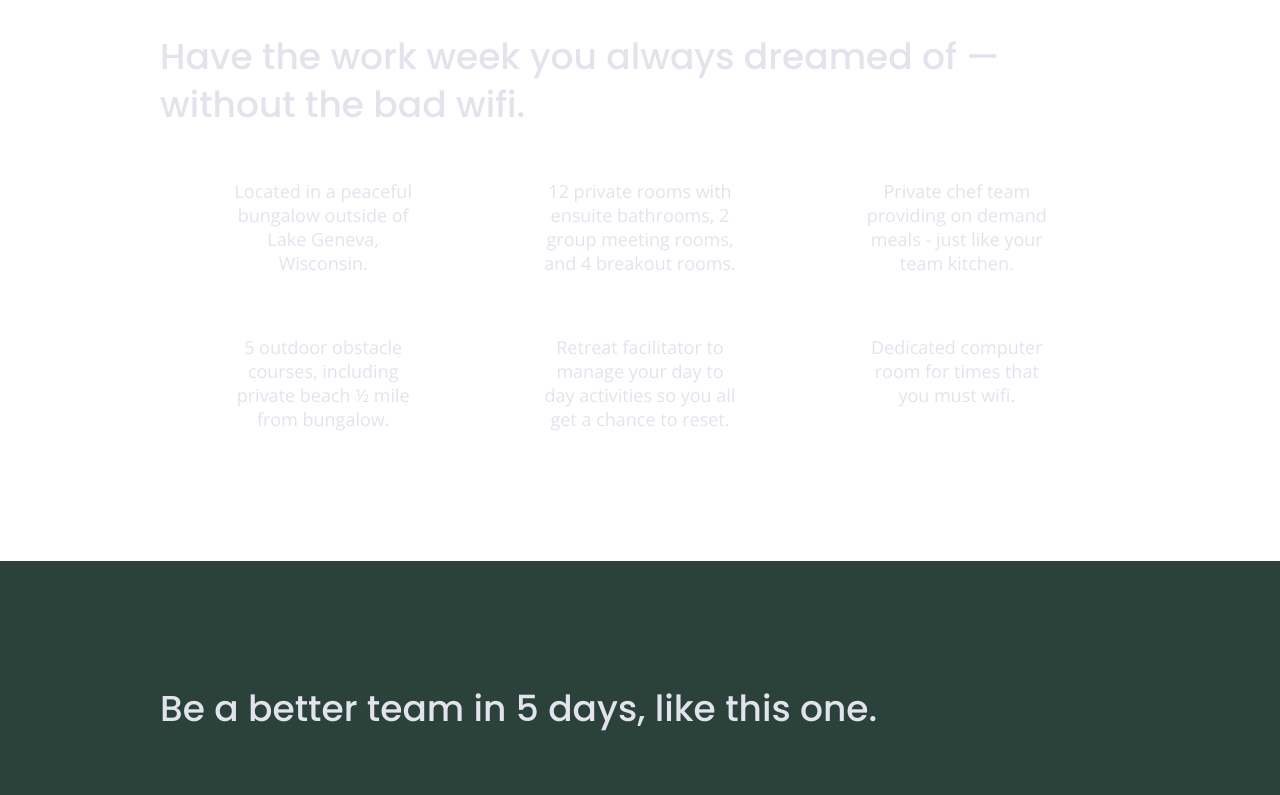
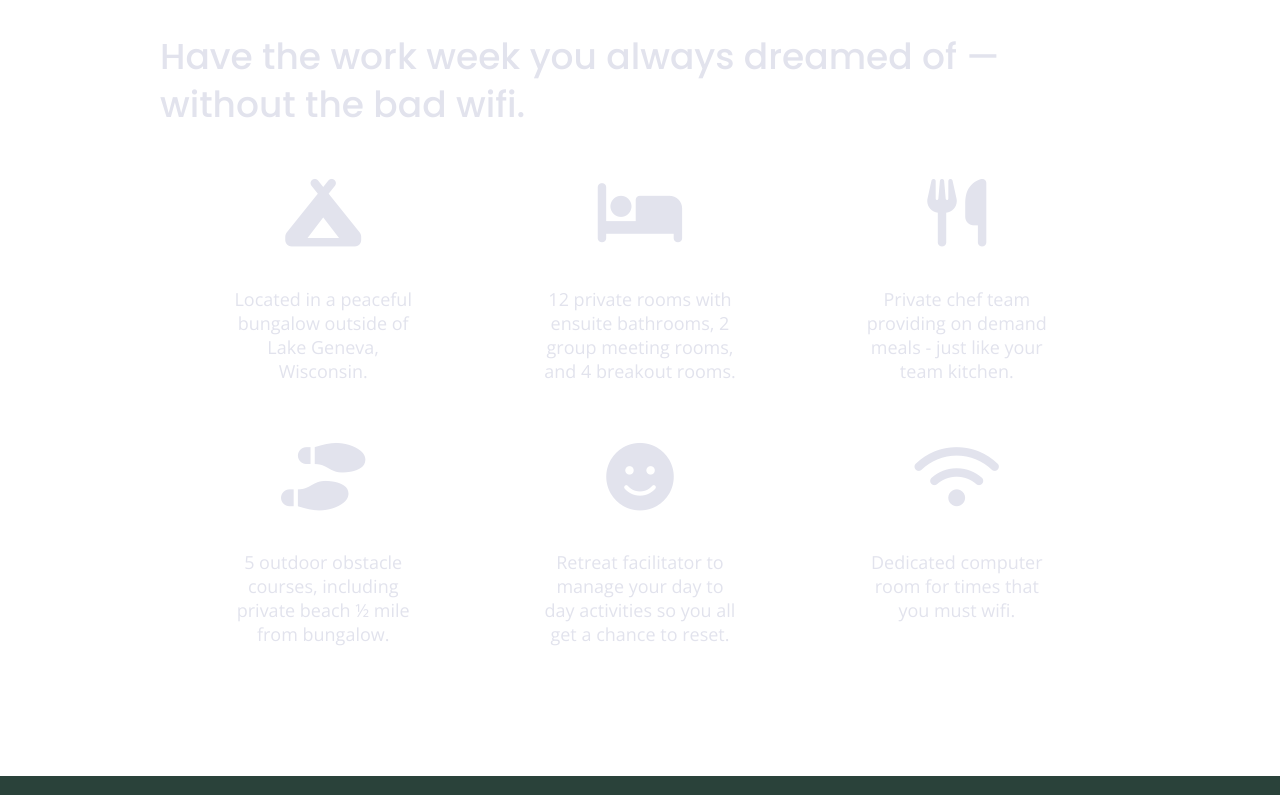
Before and after one commit to LylaGiselle/Unplugged, a website built with Parcel: page index.html in a window 1280 px wide. Shown: the part 991-1786 px from the top of the page. Built offline with nearby package versions, Linux system fonts and the light colour scheme; files whose address does not match are found by name.

Commit message:
Added features font-awesome icons

```diff
--- a/css/main.css
+++ b/css/main.css
@@ -309,6 +309,11 @@ input[type=button] {
   justify-content: center;
   align-items: flex-start;
   flex-flow: row wrap;
+}
+
+.features i {
+  font-size: 3.75em;
+  margin-bottom: 40px;
 }
 
 .features p {
--- a/index.html
+++ b/index.html
@@ -20,6 +20,8 @@
   <link href="https://fonts.googleapis.com/css?family=Open+Sans:400,700|Poppins:500,700" rel="stylesheet">
   <link rel="stylesheet" href="css/normalize.css">
   <link rel="stylesheet" href="css/main.css">
+  <!-- FontAwesome CDN version 5.5 -->
+  <script src="https://kit.fontawesome.com/d31ae20904.js" crossorigin="anonymous"></script>
 
   <meta name="theme-color" content="#fafafa">
 </head>
@@ -77,31 +79,43 @@
 
         <div class="features-items">
           <article>
-            <p class="fontawesome-icon"></p>
+            <p class="fontawesome-icon">
+              <i class="fas fa-campground"></i>
+            </p>
             <p class="features-item-description">Located in a peaceful bungalow outside of Lake Geneva, Wisconsin.</p>
           </article>
           <article>
-            <p class="fontawesome-icon"></p>
+            <p class="fontawesome-icon">
+              <i class="fa-solid fa-bed"></i>
+            </p>
             <p class="features-item-description">12 private rooms with ensuite bathrooms, 2 group meeting rooms, and 4
               breakout rooms.</p>
           </article>
           <article>
-            <p class="fontawesome-icon"></p>
+            <p class="fontawesome-icon">
+              <i class="fa-solid fa-utensils"></i>
+            </p>
             <p class="features-item-description">Private chef team providing on demand meals - just like your team
               kitchen.</p>
           </article>
           <article>
-            <p class="fontawesome-icon"></p>
+            <p class="fontawesome-icon">
+              <i class="fa-solid fa-shoe-prints"></i>
+            </p>
             <p class="features-item-description">5 outdoor obstacle courses, including private beach ½ mile from
               bungalow.</p>
           </article>
           <article>
-            <p class="fontawesome-icon"></p>
+            <p class="fontawesome-icon">
+              <i class="fa-solid fa-face-smile"></i>
+            </p>
             <p class="features-item-description">Retreat facilitator to manage your day to day activities so you all get
               a chance to reset.</p>
           </article>
           <article>
-            <p class="fontawesome-icon"></p>
+            <p class="fontawesome-icon">
+              <i class="fa-solid fa-wifi"></i>
+            </p>
             <p class="features-item-description">Dedicated computer room for times that you must wifi.</p>
           </article>
         </div>
```
Also changed, not shown: about/index.html (+2 -1 lines), faq/index.html (+2 -0 lines).
